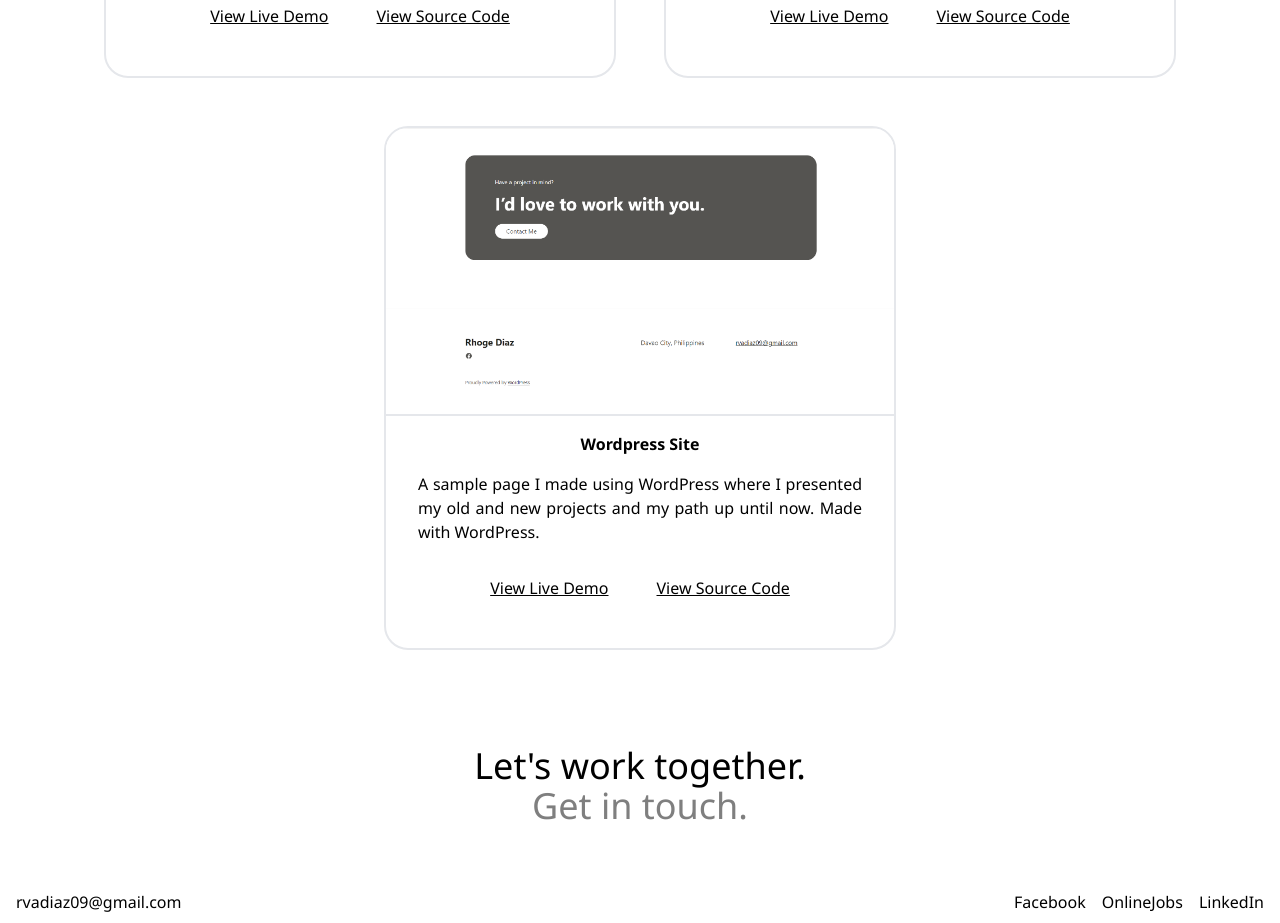
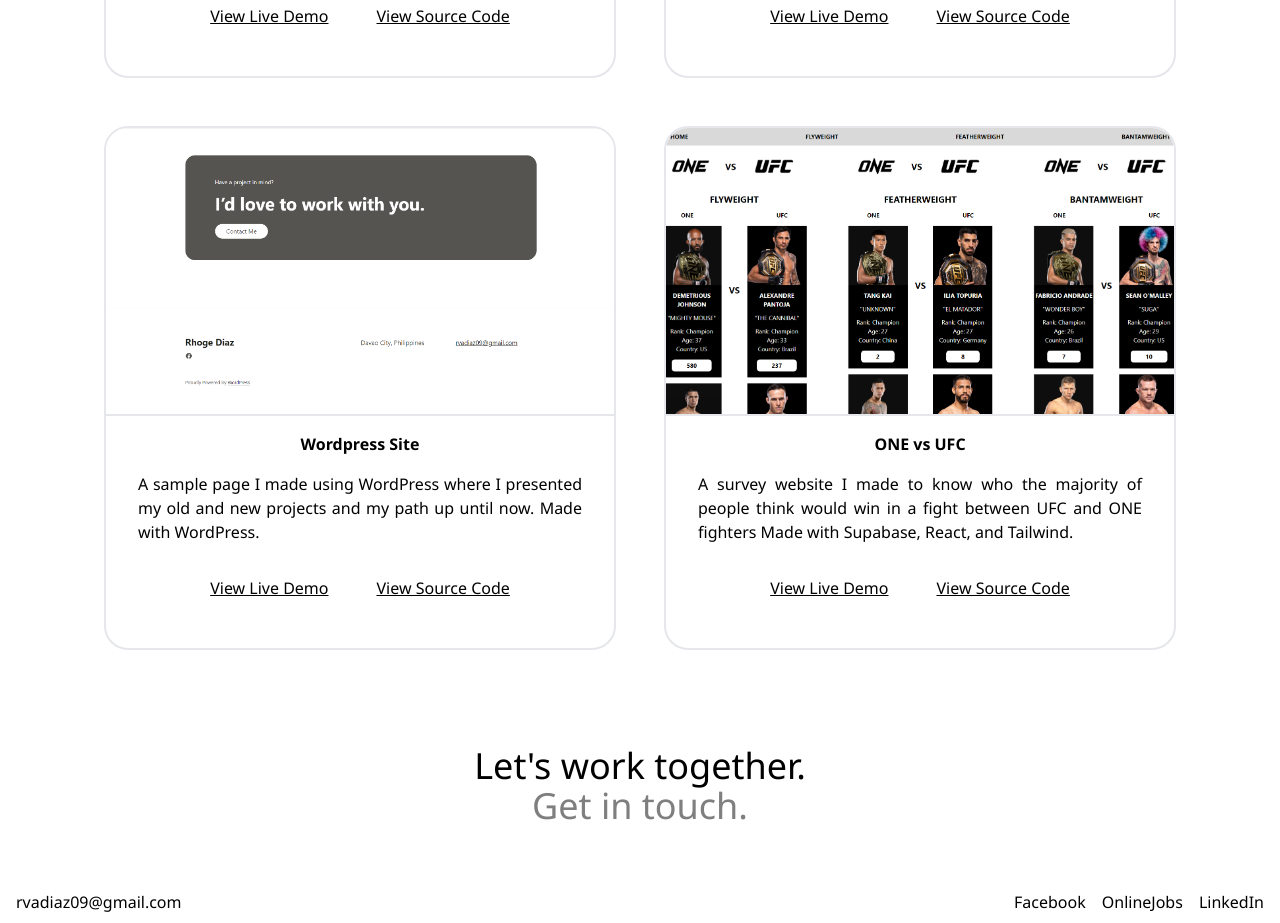
Before and after one commit to RhogeDiaz/Rhoge-Portfolio, a React (Vite) app: page / in a window 1280 px wide. Shown: the part 2080-3003 px from the top of the page. Built offline with nearby package versions, Linux system fonts and the light colour scheme.

Commit message:
added one-vs-ufc

```diff
--- a/src/assets/json/ProjectsList.js
+++ b/src/assets/json/ProjectsList.js
@@ -2,6 +2,7 @@
     { title: 'Web Portfolio', description: 'Showcasing knowledge in the fundamentals of web development. Made with React Showcasing knowledge in the fundamentals of web development. Made with React.', image: "/assets/images/portfolio.png", demo: 'https://rhoge-portfolio.vercel.app/', code: 'https://github.com/RhogeDiaz/vanilla-porfolio.git' },
     { title: 'Eats Elite', description: 'A landing site for a meal planner app, showcasing skills in UI layouts and good coding practices. Made with React and Tailwind.', image: "/assets/images/eats-elite.png", demo: 'https://eats-elite-green.vercel.app/', code: 'https://github.com/RhogeDiaz/eats-elite.git' },
     { title: 'Wordpress Site', description: 'A sample page I made using WordPress where I presented my old and new projects and my path up until now. Made with WordPress.', image: '/assets/images/wordpress-site.png', demo: 'https://rthoughts3.wordpress.com/', code: 'https://rthoughts3.wordpress.com/' },
+    { title: 'ONE vs UFC', description: 'A survey website I made to know who the majority of people think would win in a fight between UFC and ONE fighters Made with Supabase, React, and Tailwind.', image: '/assets/images/one vs ufc.png', demo: 'https://one-vs-ufc.vercel.app/', code: 'https://github.com/RhogeDiaz/one-vs-ufc' },
 ]
 
 export default ProjectsList
```
Also changed, not shown: public/assets/images/one vs ufc.png (added).
